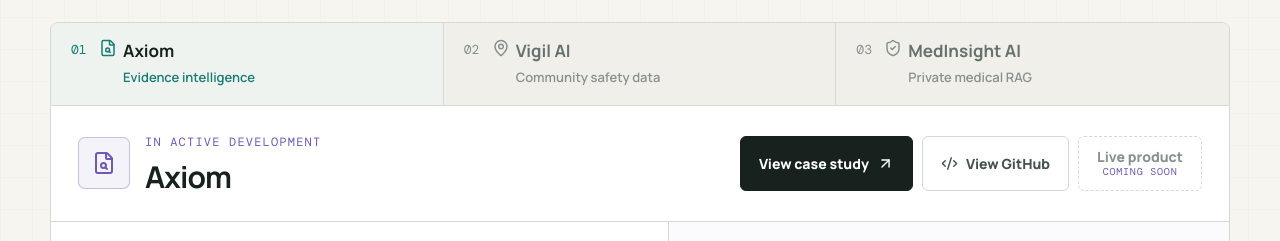
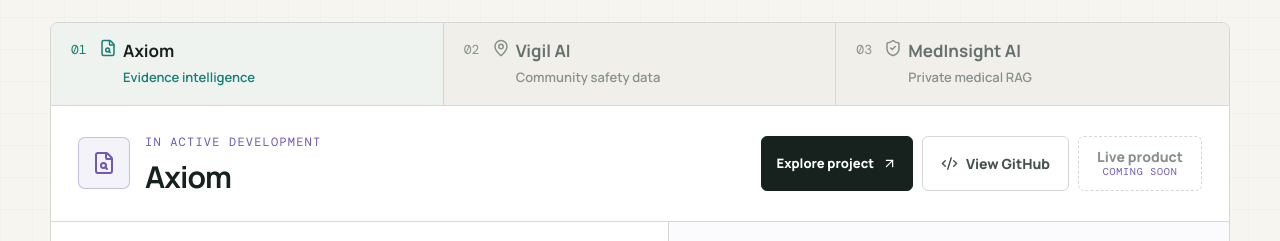
Before and after one commit to anyarajesh1/portfolio, a Next.js app: page / in a window 1280 px wide. Shown: the part 1071-1312 px from the top of the page. Built offline with nearby package versions, Linux system fonts and the light colour scheme.

Commit message:
Rename and resize project detail action

```diff
--- a/app/globals.css
+++ b/app/globals.css
@@ -84,7 +84,7 @@ button { font:inherit; }
 .project-links { display:flex; gap:9px; }
 .project-links a,.project-links .coming-soon { min-height:50px; display:inline-flex; align-items:center; justify-content:center; gap:8px; padding:12px 18px; border:1px solid var(--line); border-radius:6px; color:#45514e; background:#fff; font-size:14px; font-weight:800; text-decoration:none; }
 .project-links a:hover { border-color:var(--accent); color:var(--text); transform:translateY(-1px); }
-.project-links a.case-study-link { color:#fff; background:var(--text); border-color:var(--text); }
+.project-links a.case-study-link { min-height:46px; padding:10px 15px; color:#fff; background:var(--text); border-color:var(--text); font-size:13px; }
 .project-links .live-link { color:#fff; background:var(--text); border-color:var(--text); }
 .project-links .coming-soon { color:var(--dim); border-style:dashed; cursor:not-allowed; flex-direction:column; gap:0; line-height:1.15; }
 .project-links .coming-soon small { color:var(--accent); font:10px 'DM Mono',monospace; letter-spacing:.08em; text-transform:uppercase; }
--- a/app/page.tsx
+++ b/app/page.tsx
@@ -176,7 +176,7 @@ export default function Home() {
           <header className="project-header">
             <div className="project-title"><div className="project-icon"><ProjectIcon size={24} /></div><div><span>{project.status}</span><h3>{project.name}</h3></div></div>
             <div className="project-links">
-              <a className="case-study-link" href={`/projects/${project.id}`}>View case study <ArrowUpRight size={17} /></a>
+              <a className="case-study-link" href={`/projects/${project.id}`}>Explore project <ArrowUpRight size={15} /></a>
               <a href={project.repo} target="_blank" rel="noreferrer"><Code2 size={17} /> View GitHub</a>
               {project.live ? (
                 <a className="live-link" href={project.live} target="_blank" rel="noreferrer">Live product <ArrowUpRight size={17} /></a>
```
